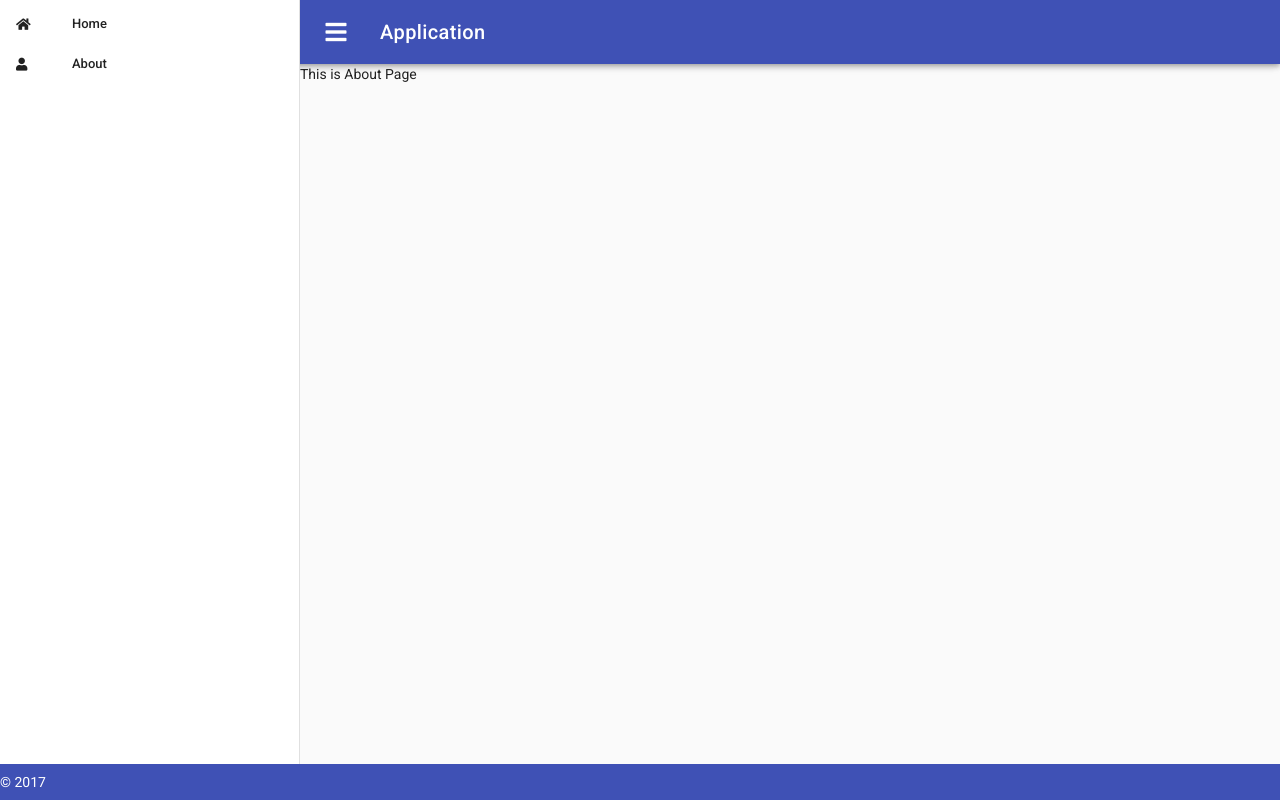
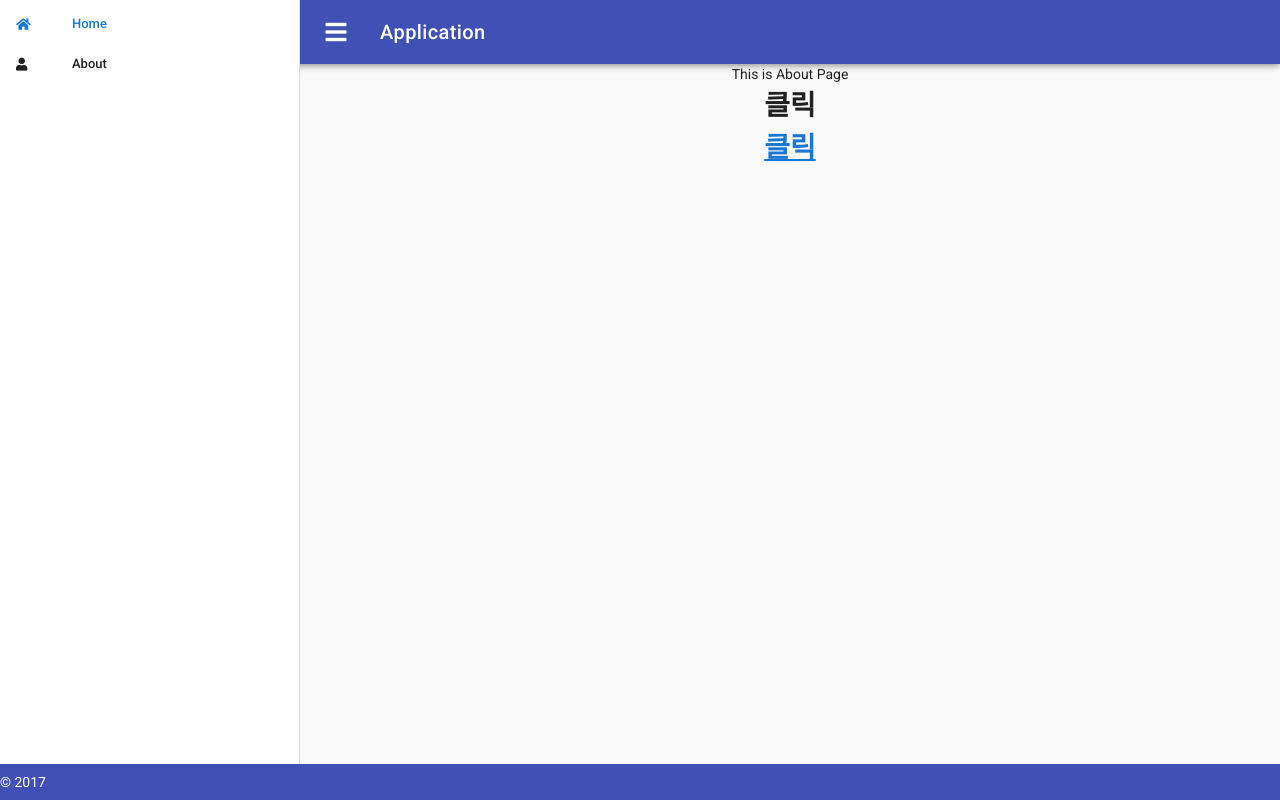
Before and after one commit to kyeongmin21/vue-router, a Vue app: page /about in a window 1280 px wide. Built offline with nearby package versions, Linux system fonts and the light colour scheme.

Commit message:
vuetify router로 화면전환하기

```diff
--- a/src/App.vue
+++ b/src/App.vue
@@ -5,7 +5,7 @@
       fixed
       app>
       <v-list dense>
-        <v-list-tile @click="$router.push({ name: 'home' })">
+        <v-list-tile :to="{name: 'home'}">
           <v-list-tile-action>
             <i class="fas fa-home"></i>
           </v-list-tile-action>
--- a/src/views/About.vue
+++ b/src/views/About.vue
@@ -1,5 +1,10 @@
 <template>
-  <div>
+  <div class="text-md-center">
     This is About Page
+    <h1>클릭</h1>
+
+    <router-link :to="{name: 'home'}">
+      <h1>클릭</h1>
+    </router-link>
   </div>
 </template>
```
Also changed, not shown: 1 other file (tests, documents, lock files or other folders).
